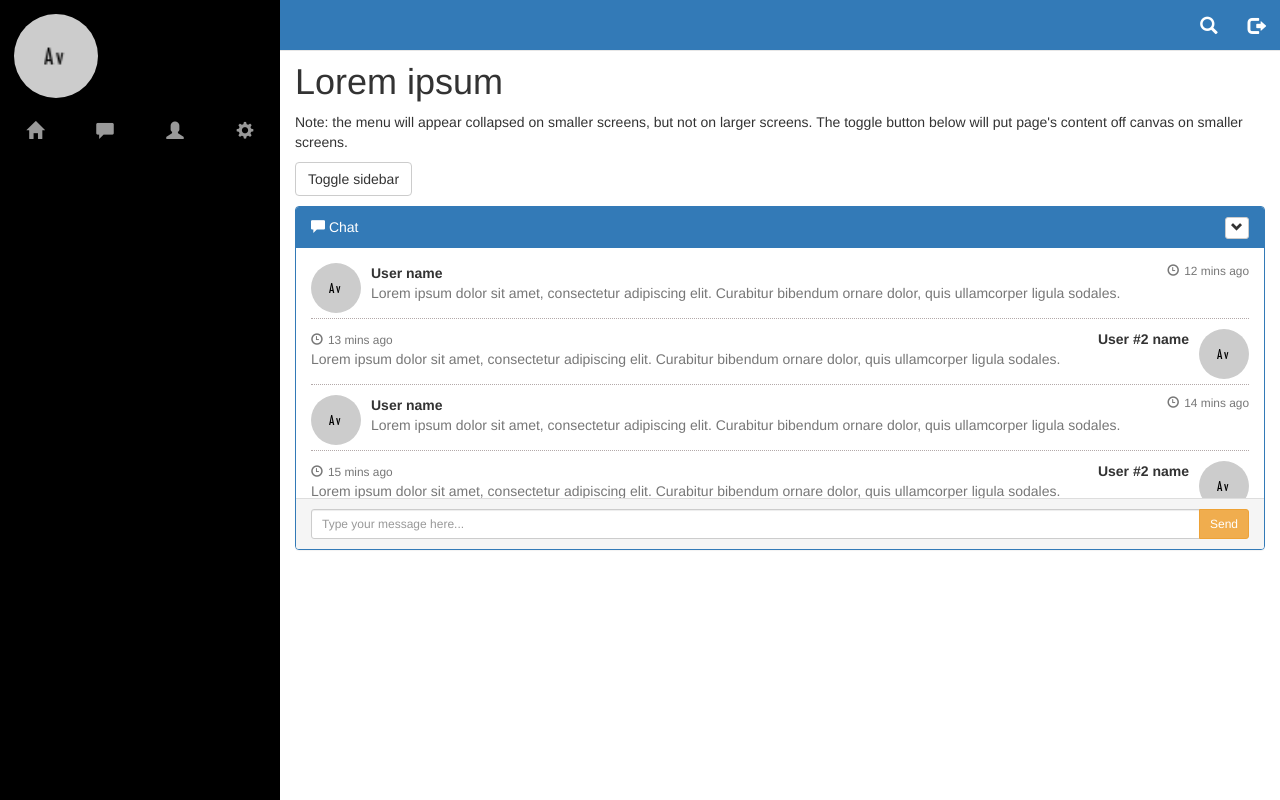
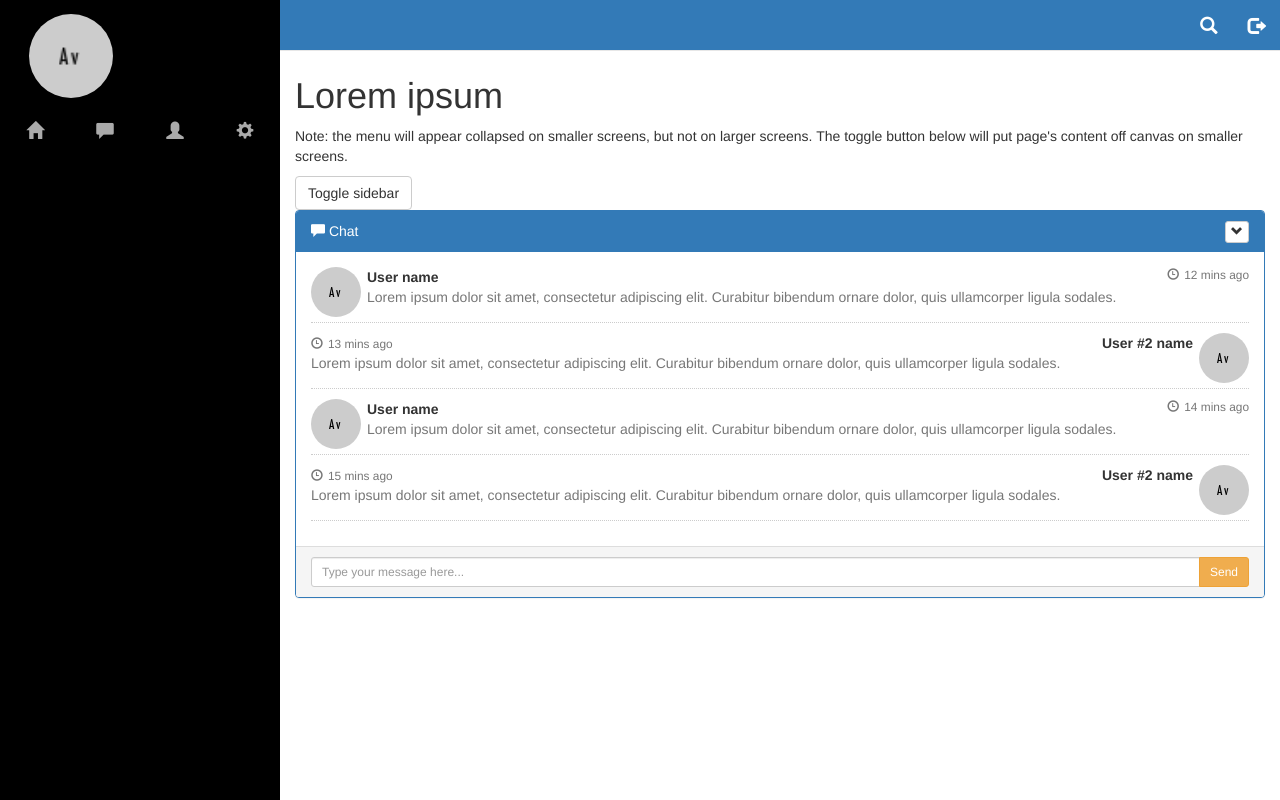
Before and after one commit to TaoSc/BacISN, a PHP site: page / in a window 1280 px wide. Run offline with PHP 8.4, Linux system fonts and the light colour scheme.

Commit message:
css update

```diff
--- a/css/styles.css
+++ b/css/styles.css
@@ -6,32 +6,11 @@ body {
 /* Toggle */
 
 #wrapper {
-	padding-left: 0;
 	transition: all 0.5s ease;
 }
 
 #wrapper.toggled {
 	padding-left: 20em; /* (~ 250px) */
-}
-
-#sidebar-wrapper {
-	position: fixed;
-	left: 20em;
-	width: 0;
-	height: 100%;
-	margin-left: -20em;
-	overflow-y: auto;
-	background: #000;
-	transition: all 0.5s ease;
-	z-index: 1031;
-}
-
-#sidebar-wrapper .row {
-	margin: 0;
-}
-
-#sidebar-wrapper .col-lg-12 {
-	padding: 0;
 }
 
 #wrapper.toggled #sidebar-wrapper {
@@ -47,13 +26,48 @@ body {
 	margin-right: -20em;
 }
 
+#sidebar-wrapper {
+	position: fixed;
+	left: 0;
+	width: 0;
+	height: 100%;
+	overflow-y: auto;
+	background: black;
+	transition: all 0.5s ease;
+	z-index: 1031;
+}
+
+#sidebar-wrapper .row {
+	margin: 0;
+}
+
+
+/* User box */
+
+.user-info {
+	padding: 0;
+}
+
+.user-info > .user-thumb {
+	float: left;
+}
+
+.user-info > .user-info-name {
+	color: #999;
+	width: 20em;
+}
+
+.user-thumb {
+	padding: 1em;
+	width: 8em;
+	height: 8em;
+}
+
 
 /* Sidebar */
 
 .sidebar-nav {
-	top: 0;
 	width: 20em;
-	margin: 0;
 	padding: 0;
 	list-style: none;
 }
@@ -64,26 +78,19 @@ body {
 
 .sidebar-nav a {
 	text-decoration: none;
-	color: #999999;
+	color: #AAA;
 	padding: 0.5em;
 	font-size: 1.75rem;
 	text-shadow: 2px 2px black;
 	width: 100%;
-	height: 100%;
 	text-align: center;
 }
-.sidebar-nav a:hover {
+.sidebar-nav a.disabled {
+	color: #777;
+}
+.sidebar-nav a:not(.disabled):hover {
 	color: white;
 	background: rgba(255,255,255,0.2);
-}
-
-
-/* User box */
-
-.user-thumb {
-	padding: 1em;
-	width: 8em;
-	height: 8em;
 }
 
 
@@ -98,22 +105,13 @@ body {
 }
 
 .navbar-nav a {
-	text-decoration: none;
 	color: white !important;
 	padding: 0.5em;
 	font-size: 1.75rem;
-	width: 100%;
-	height: 100%;
 	text-align: center;
 }
 .navbar-nav a:hover {
-	color: white;
 	background: rgba(255,255,255,0.2) !important;
-}
-
-.inline-form input {
-	display: inline-block;
-	width: 100px
 }
 
 .inline-form input {
@@ -122,13 +120,8 @@ body {
 }
 
 
-
 /* Chat */
 
-.chat-box {
-	padding-top: 10px;
-	padding-bottom: 10px;
-}
 .chat {
 	list-style: none;
 	margin: 0;
@@ -138,15 +131,15 @@ body {
 .chat li {
 	margin-bottom: 10px;
 	padding-bottom: 5px;
-	border-bottom: 1px dotted #B3A9A9;
+	border-bottom: 1px dotted #CCC;
 }
 
 .chat li.left .chat-body {
-	margin-left: 60px;
+	margin-left: 4em;
 }
 
 .chat li.right .chat-body {
-	margin-right: 60px;
+	margin-right: 4em;
 }
 
 .chat li .chat-body p {
@@ -160,8 +153,19 @@ body {
 
 .panel-body {
 	overflow-y: scroll;
-	height: 250px;
+	min-height: 20em;
+	max-height: 35em;
 }
+
+
+/* Sidebar toggle */
+
+#sidebar-toggle {
+	position: fixed;
+	bottom: 1em;
+	right: 1em;
+}
+
 
 
 @media(min-width:768px) {
@@ -186,7 +190,10 @@ body {
 	}
 
 	#wrapper.toggled #page-content-wrapper {
-		position: relative;
 		margin-right: 0;
 	}
+
+	.navbar-form {
+		margin-bottom: 4em;
+	}
 }
```
